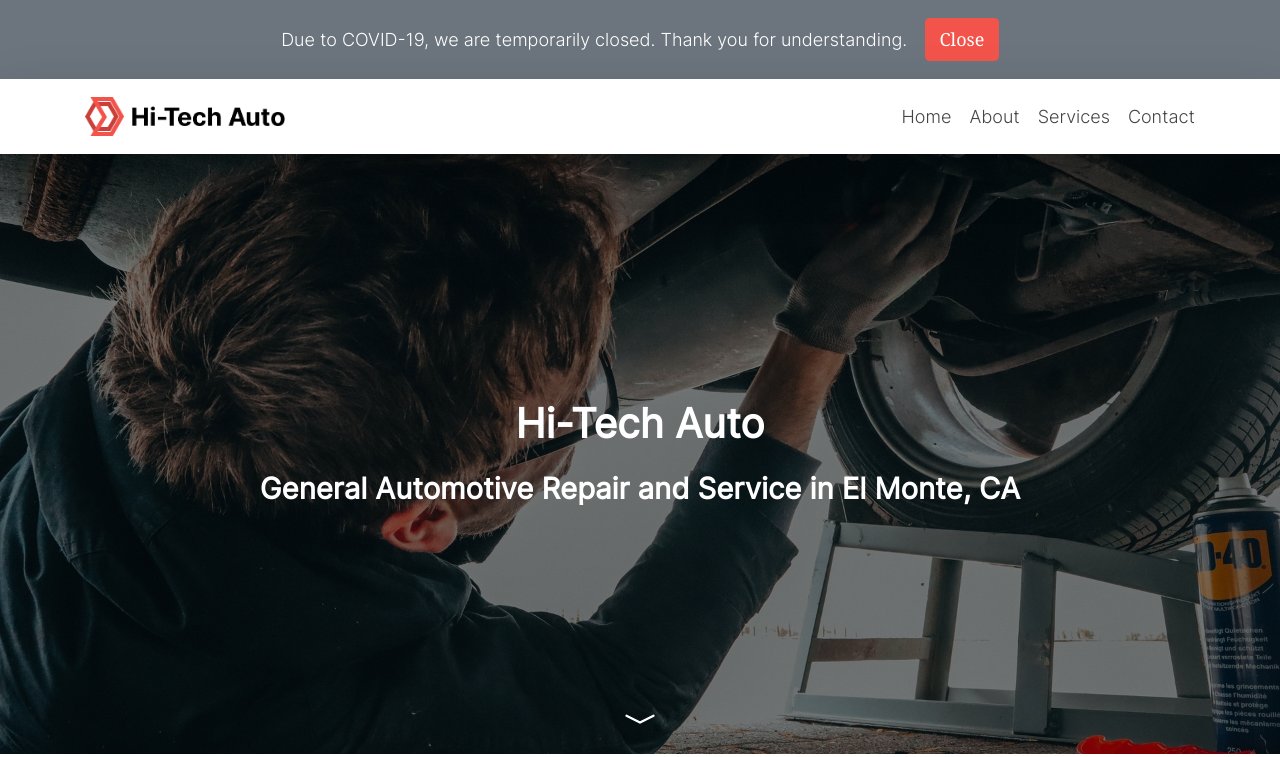
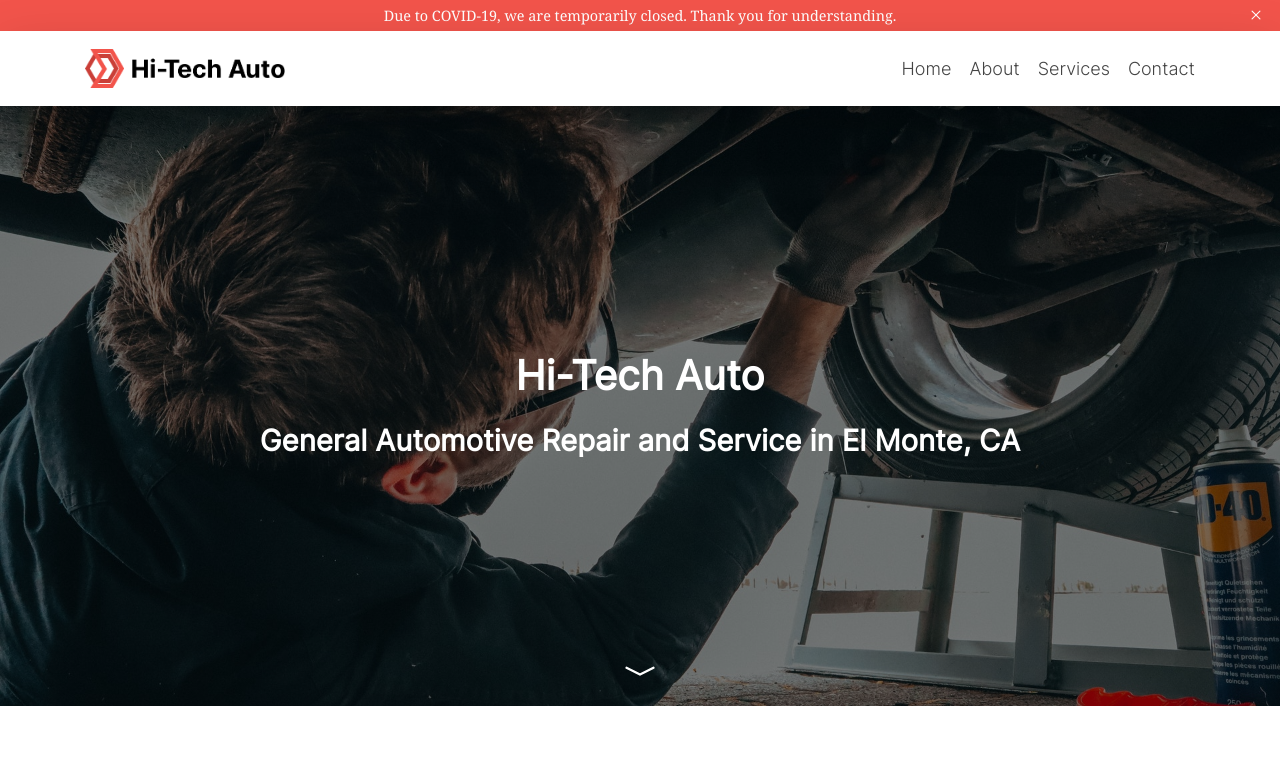
Before and after one commit to kevinakahoshi/hi-tech-auto, a Gatsby site in the folder static-site/: page / in a window 1280 px wide. Shown: the top 757 px of the page. Built offline with nearby package versions, Linux system fonts and the light colour scheme; Gatsby itself is replaced by a stand-in of ours.

Commit message:
Updated message banner

```diff
--- a/static-site/src/components/custom.css
+++ b/static-site/src/components/custom.css
@@ -168,6 +168,14 @@ p {
   outline: 0;
 }
 
+.message-banner {
+  background: #f2544b;
+}
+
+.pointer {
+  cursor: pointer;
+}
+
 @media (min-width: 992px) {
   .footer-boxes {
     height: 100%;
--- a/static-site/src/components/gallery.js
+++ b/static-site/src/components/gallery.js
@@ -1,5 +1,5 @@
 import React, {
-  createRef,
+  useRef,
   useState,
   useEffect
 } from 'react';
@@ -9,8 +9,8 @@ import {
 import Img from "gatsby-image";
 
 const Gallery = props => {
-  const galleryRef = createRef(null);
-  const [imageHeight, setImageHeight] = useState(null);
+  const galleryRef = useRef();
+  const [imageHeight, setImageHeight] = useState('25vw');
 
   window.addEventListener('resize', () => {
     if (galleryRef.current) {
@@ -20,11 +20,13 @@ const Gallery = props => {
 
   useEffect(() => {
     if (!galleryRef.current) {
-      galleryRef.current = true;
+      return setImageHeight('25vw');
     } else {
-      setImageHeight(galleryRef.current.imageRef.current.width);
+      if (window.innerWidth > 768) {
+        return setImageHeight(galleryRef.current.imageRef.current.width);
+      }
     }
-  }, [galleryRef]);
+  }, []);
 
   return props.galleryImages.map((image, index) => {
     return (
@@ -40,15 +42,14 @@ const Gallery = props => {
             onClick={() => props.toggle(image.childImageSharp.fluid)}
             className="image-gallery-container">
             <Img
-              onClick={() => props.toggle(image.childImageSharp.fluid)}
+              loading="lazy"
               ref={galleryRef}
-              loading="lazy"
-              style={{ minHeight: imageHeight }}
+              style={{ height: imageHeight }}
               fluid={image.childImageSharp.fluid}
               className="gallery-image pointer" />
           </div>
       </Col>
-      )});
+    )});
 }
 
 export default Gallery;
--- a/static-site/src/components/header.js
+++ b/static-site/src/components/header.js
@@ -1,5 +1,4 @@
 import { Link } from "gatsby";
-import PropTypes from "prop-types";
 import React from "react";
 import {
   Container,
@@ -14,10 +13,8 @@ import {
 
 import Logo from './logo';
 
-const Header = ({ siteTitle }) => {
-
+const Header = () => {
   const [isOpen, setIsOpen] = React.useState(false);
-
   const toggle = () => setIsOpen(!isOpen);
 
   return (
@@ -36,34 +33,6 @@ const Header = ({ siteTitle }) => {
                 className="link nav-logo d-flex"
                 to="/">
                   <Logo />
-                  {/* Hi-Tech Aut
-                <svg
-                  className="bi bi-gear my-auto"
-                  width=".8rem"
-                  height=".8rem"
-                  viewBox="0 0 16 16"
-                  fill="currentColor"
-                  xmlns="http://www.w3.org/2000/svg">
-                    <path
-                      fillRule="evenodd"
-                      d="M8.837 1.626c-.246-.835-1.428-.835-1.674 0l-.094.319A1.873 1.873 0 014.377 3.06l-.292-.16c-.764-.415-1.6.42-1.184 1.185l.159.292a1.873 1.873 0 01-1.115 2.692l-.319.094c-.835.246-.835 1.428 0 1.674l.319.094a1.873 1.873 0 011.115 2.693l-.16.291c-.415.764.42 1.6 1.185 1.184l.292-.159a1.873 1.873 0 012.692 1.116l.094.318c.246.835 1.428.835 1.674 0l.094-.319a1.873 1.873 0 012.693-1.115l.291.16c.764.415 1.6-.42 1.184-1.185l-.159-.291a1.873 1.873 0 011.116-2.693l.318-.094c.835-.246.835-1.428 0-1.674l-.319-.094a1.873 1.873 0 01-1.115-2.692l.16-.292c.415-.764-.42-1.6-1.185-1.184l-.291.159A1.873 1.873 0 018.93 1.945l-.094-.319zm-2.633-.283c.527-1.79 3.065-1.79 3.592 0l.094.319a.873.873 0 001.255.52l.292-.16c1.64-.892 3.434.901 2.54 2.541l-.159.292a.873.873 0 00.52 1.255l.319.094c1.79.527 1.79 3.065 0 3.592l-.319.094a.873.873 0 00-.52 1.255l.16.292c.893 1.64-.902 3.434-2.541 2.54l-.292-.159a.873.873 0 00-1.255.52l-.094.319c-.527 1.79-3.065 1.79-3.592 0l-.094-.319a.873.873 0 00-1.255-.52l-.292.16c-1.64.893-3.433-.902-2.54-2.541l.159-.292a.873.873 0 00-.52-1.255l-.319-.094c-1.79-.527-1.79-3.065 0-3.592l.319-.094a.873.873 0 00.52-1.255l-.16-.292c-.892-1.64.902-3.433 2.541-2.54l.292.159a.873.873 0 001.255-.52l.094-.319z"
-                      clipRule="evenodd"/>
-                    <path
-                      fillRule="evenodd"
-                      d="M8 5.754a2.246 2.246 0 100 4.492 2.246 2.246 0 000-4.492zM4.754 8a3.246 3.246 0 116.492 0 3.246 3.246 0 01-6.492 0z"
-                      clipRule="evenodd"/>
-                </svg> */}
-                {/* <svg
-                  className="bi bi-gear-fill"
-                  width=".75rem" height=".75rem"
-                  viewBox="0 0 16 16"
-                  fill="currentColor"
-                  xmlns="http://www.w3.org/2000/svg">
-                  <path
-                    fillRule="evenodd"
-                    d="M9.405 1.05c-.413-1.4-2.397-1.4-2.81 0l-.1.34a1.464 1.464 0 01-2.105.872l-.31-.17c-1.283-.698-2.686.705-1.987 1.987l.169.311c.446.82.023 1.841-.872 2.105l-.34.1c-1.4.413-1.4 2.397 0 2.81l.34.1a1.464 1.464 0 01.872 2.105l-.17.31c-.698 1.283.705 2.686 1.987 1.987l.311-.169a1.464 1.464 0 012.105.872l.1.34c.413 1.4 2.397 1.4 2.81 0l.1-.34a1.464 1.464 0 012.105-.872l.31.17c1.283.698 2.686-.705 1.987-1.987l-.169-.311a1.464 1.464 0 01.872-2.105l.34-.1c1.4-.413 1.4-2.397 0-2.81l-.34-.1a1.464 1.464 0 01-.872-2.105l.17-.31c.698-1.283-.705-2.686-1.987-1.987l-.311.169a1.464 1.464 0 01-2.105-.872l-.1-.34zM8 10.93a2.929 2.929 0 100-5.86 2.929 2.929 0 000 5.858z"
-                    clipRule="evenodd"/>
-                </svg> */}
               </Link>
               <NavbarToggler
                 onClick={toggle} />
@@ -115,12 +84,4 @@ const Header = ({ siteTitle }) => {
   )
 }
 
-Header.propTypes = {
-  siteTitle: PropTypes.string,
-}
-
-Header.defaultProps = {
-  siteTitle: ``,
-}
-
-export default Header
+export default Header;
--- a/static-site/src/components/logo.js
+++ b/static-site/src/components/logo.js
@@ -20,8 +20,6 @@ const Logo = () => {
     }
   `);
 
-  console.log(data);
-
   return (
     <Img
       backgroundColor="#ffffff"
--- a/static-site/src/components/message-banner.js
+++ b/static-site/src/components/message-banner.js
@@ -9,20 +9,43 @@ const MessageBanner = (props) => {
   return (
     <Container
       fluid
-      className="bg-secondary">
+      className="message-banner py-1">
       <Row>
-        <Col>
+        <Col
+          xs={0}
+          sm={2} />
+        <Col
+          xs={10}
+          sm={8}>
+            <div
+              className="d-flex justify-content-sm-center justify-content-start">
+              <small
+                className="text-white text-center my-auto">
+                Due to COVID-19, we are temporarily closed.  Thank you for understanding.
+              </small>
+            </div>
+        </Col>
+        <Col
+          xs={2}>
           <div
-            className="d-flex justify-content-center py-3">
-              <p
-                className="my-auto mr-3 text-white">
-                Due to COVID-19, we are temporarily closed.  Thank you for understanding.
-              </p>
-              <button
-                onClick={props.closeBar}
-                className="btn hi-tech-button">
-                  Close
-              </button>
+            className="d-flex text-white h-100 justify-content-end">
+            <svg
+              onClick={props.closeBar}
+              className="bi bi-x t message-banner-button my-auto pointer"
+              width="1rem"
+              height="1rem"
+              viewBox="0 0 16 16"
+              fill="currentColor"
+              xmlns="http://www.w3.org/2000/svg">
+              <path
+                fillRule="evenodd"
+                d="M11.854 4.146a.5.5 0 010 .708l-7 7a.5.5 0 01-.708-.708l7-7a.5.5 0 01.708 0z"
+                clipRule="evenodd"/>
+              <path
+                fillRule="evenodd"
+                d="M4.146 4.146a.5.5 0 000 .708l7 7a.5.5 0 00.708-.708l-7-7a.5.5 0 00-.708 0z"
+                clipRule="evenodd"/>
+            </svg>
           </div>
         </Col>
       </Row>
```
